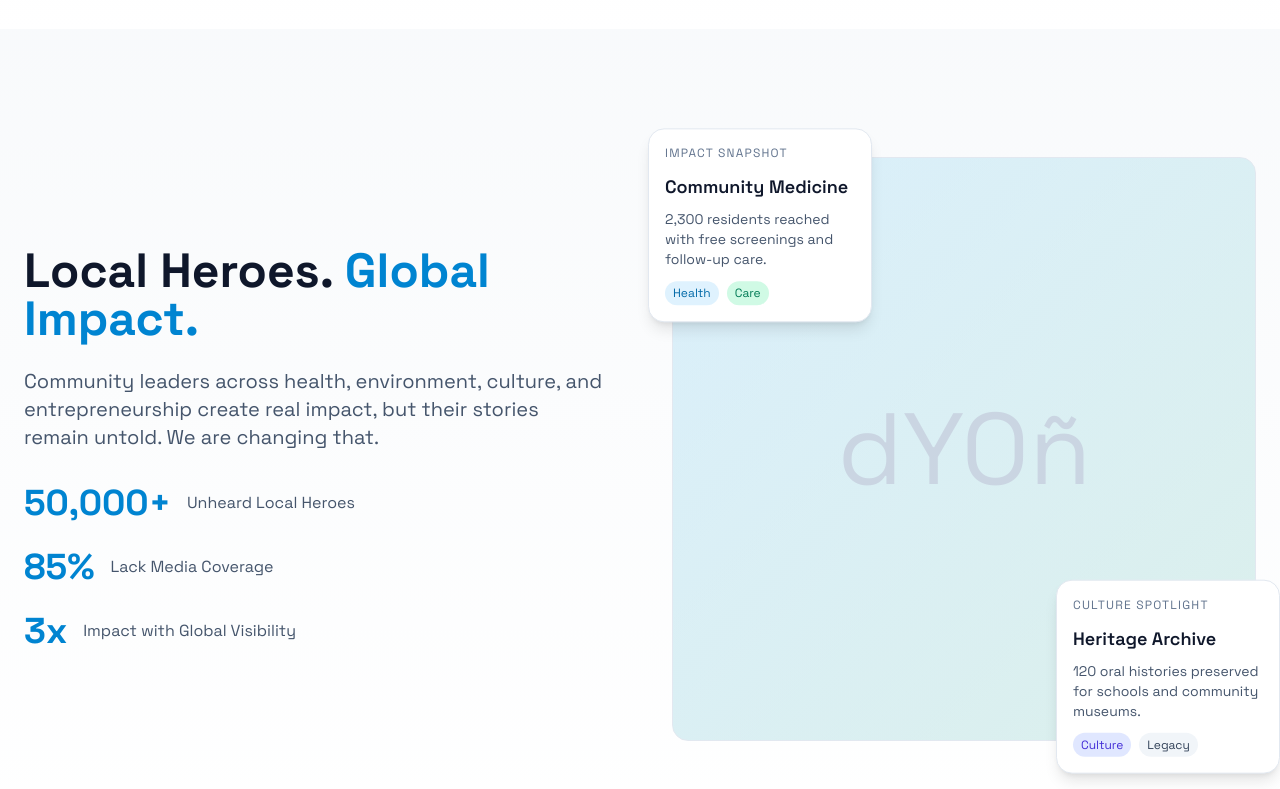
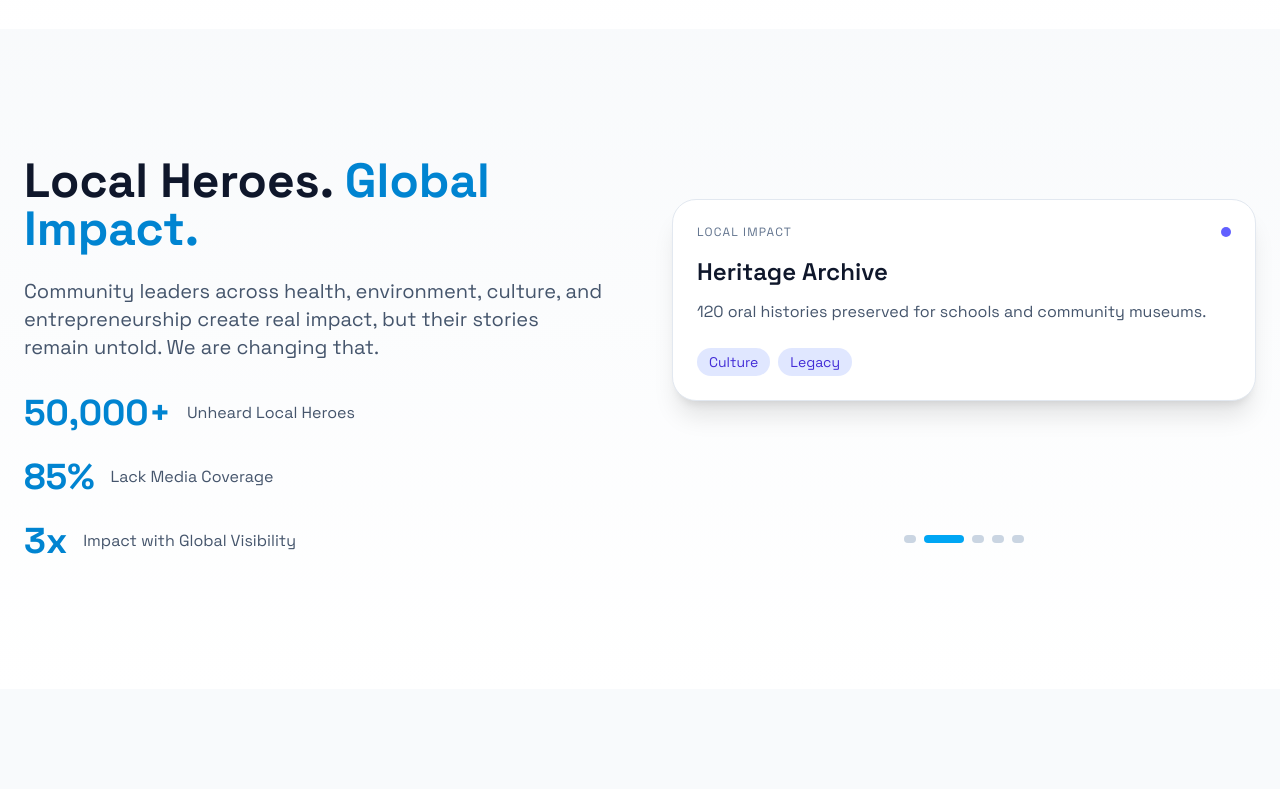
Before and after one commit to ismailukman/Habuhtat, a Next.js app: page / in a window 1280 px wide. Shown: the part 771-1560 px from the top of the page. Built offline with nearby package versions, Linux system fonts and the light colour scheme; no server answers.

Commit message:
Replace local impact cards with slider

```diff
--- a/src/app/page.tsx
+++ b/src/app/page.tsx
@@ -1,7 +1,7 @@
 "use client"
 
-import { motion, useScroll, useTransform } from "framer-motion"
-import { useRef } from "react"
+import { motion, useScroll, useTransform, AnimatePresence } from "framer-motion"
+import { useEffect, useRef, useState } from "react"
 import Link from "next/link"
 import {
   Upload,
@@ -81,12 +81,53 @@ const features = [
   },
 ]
 
+const localImpactCards = [
+  {
+    title: "Community Medicine",
+    body: "2,300 residents reached with free screenings and follow-up care.",
+    tags: ["Health", "Care"],
+    tone: "sky",
+  },
+  {
+    title: "Heritage Archive",
+    body: "120 oral histories preserved for schools and community museums.",
+    tags: ["Culture", "Legacy"],
+    tone: "indigo",
+  },
+  {
+    title: "Youth Enterprise",
+    body: "180 apprentices placed into paid roles with local businesses.",
+    tags: ["Business", "Opportunity"],
+    tone: "emerald",
+  },
+  {
+    title: "Food Resilience",
+    body: "900 households supported through coastal food networks.",
+    tags: ["Community", "Resilience"],
+    tone: "sky",
+  },
+  {
+    title: "Climate Learning",
+    body: "8,500 students completed climate action projects.",
+    tags: ["Education", "Youth"],
+    tone: "indigo",
+  },
+]
+
 export default function LandingPage() {
   const { scrollYProgress } = useScroll()
   const heroRef = useRef(null)
+  const [localCard, setLocalCard] = useState(0)
 
   const heroY = useTransform(scrollYProgress, [0, 0.3], [0, -50])
   const heroOpacity = useTransform(scrollYProgress, [0, 0.2], [1, 0])
+
+  useEffect(() => {
+    const timer = setInterval(() => {
+      setLocalCard((prev) => (prev + 1) % localImpactCards.length)
+    }, 4200)
+    return () => clearInterval(timer)
+  }, [])
 
   return (
     <div className="relative bg-slate-50 text-slate-900 overflow-hidden">
@@ -328,50 +369,66 @@ export default function LandingPage() {
             transition={{ duration: 0.6 }}
             className="relative"
           >
-            <div className="relative aspect-square rounded-2xl overflow-hidden bg-gradient-to-br from-slate-100 to-slate-200 border border-slate-200">
-              <div className="absolute inset-0 bg-gradient-to-br from-sky-200/40 to-emerald-100/40" />
-              <div className="absolute inset-0 flex items-center justify-center">
+            <div className="relative h-[320px]">
+              <AnimatePresence mode="wait">
                 <motion.div
-                  animate={{ scale: [1, 1.1, 1] }}
-                  transition={{ repeat: Infinity, duration: 3 }}
-                  className="text-8xl text-slate-300"
+                  key={localCard}
+                  initial={{ opacity: 0, x: 30 }}
+                  animate={{ opacity: 1, x: 0 }}
+                  exit={{ opacity: 0, x: -30 }}
+                  transition={{ duration: 0.35 }}
+                  className="absolute inset-0"
                 >
-                  dYOñ
+                  <div className="rounded-3xl border border-slate-200 bg-white shadow-xl p-6">
+                    <div className="flex items-center justify-between">
+                      <span className="text-xs uppercase tracking-widest text-slate-500">Local Impact</span>
+                      <span
+                        className={`h-2.5 w-2.5 rounded-full ${
+                          localImpactCards[localCard].tone === "emerald"
+                            ? "bg-emerald-500"
+                            : localImpactCards[localCard].tone === "indigo"
+                            ? "bg-indigo-500"
+                            : "bg-sky-500"
+                        }`}
+                      />
+                    </div>
+                    <h3 className="text-2xl font-semibold text-slate-900 mt-4">
+                      {localImpactCards[localCard].title}
+                    </h3>
+                    <p className="text-slate-600 mt-3">{localImpactCards[localCard].body}</p>
+                    <div className="mt-6 flex flex-wrap items-center gap-2 text-sm text-slate-500">
+                      {localImpactCards[localCard].tags.map((tag) => (
+                        <span
+                          key={tag}
+                          className={`px-3 py-1 rounded-full ${
+                            localImpactCards[localCard].tone === "emerald"
+                              ? "bg-emerald-100 text-emerald-700"
+                              : localImpactCards[localCard].tone === "indigo"
+                              ? "bg-indigo-100 text-indigo-700"
+                              : "bg-sky-100 text-sky-700"
+                          }`}
+                        >
+                          {tag}
+                        </span>
+                      ))}
+                    </div>
+                  </div>
                 </motion.div>
+              </AnimatePresence>
+
+              <div className="absolute -bottom-6 left-0 right-0 flex justify-center gap-2">
+                {localImpactCards.map((_, index) => (
+                  <button
+                    key={index}
+                    onClick={() => setLocalCard(index)}
+                    className={`h-2 rounded-full transition-all ${
+                      index === localCard ? "w-10 bg-sky-500" : "w-3 bg-slate-300"
+                    }`}
+                    aria-label={`View impact card ${index + 1}`}
+                  />
+                ))}
               </div>
             </div>
-
-            <motion.div
-              animate={{ y: [0, -8, 0] }}
-              transition={{ repeat: Infinity, duration: 4 }}
-              className="absolute -top-6 -left-6 w-56 bg-white border border-slate-200 rounded-2xl p-4 shadow-lg"
-            >
-              <div className="text-xs uppercase tracking-widest text-slate-500">Impact Snapshot</div>
-              <div className="mt-3 text-lg font-semibold text-slate-900">Community Medicine</div>
-              <p className="mt-2 text-sm text-slate-600">
-                2,300 residents reached with free screenings and follow-up care.
-              </p>
-              <div className="mt-3 flex items-center gap-2 text-xs text-slate-500">
-                <span className="px-2 py-1 rounded-full bg-sky-100 text-sky-700">Health</span>
-                <span className="px-2 py-1 rounded-full bg-emerald-100 text-emerald-700">Care</span>
-              </div>
-            </motion.div>
-
-            <motion.div
-              animate={{ y: [0, 10, 0] }}
-              transition={{ repeat: Infinity, duration: 4.5, delay: 0.5 }}
-              className="absolute -bottom-6 -right-6 w-56 bg-white border border-slate-200 rounded-2xl p-4 shadow-lg"
-            >
-              <div className="text-xs uppercase tracking-widest text-slate-500">Culture Spotlight</div>
-              <div className="mt-3 text-lg font-semibold text-slate-900">Heritage Archive</div>
-              <p className="mt-2 text-sm text-slate-600">
-                120 oral histories preserved for schools and community museums.
-              </p>
-              <div className="mt-3 flex items-center gap-2 text-xs text-slate-500">
-                <span className="px-2 py-1 rounded-full bg-indigo-100 text-indigo-700">Culture</span>
-                <span className="px-2 py-1 rounded-full bg-slate-100 text-slate-700">Legacy</span>
-              </div>
-            </motion.div>
           </motion.div>
         </div>
       </section>
```
